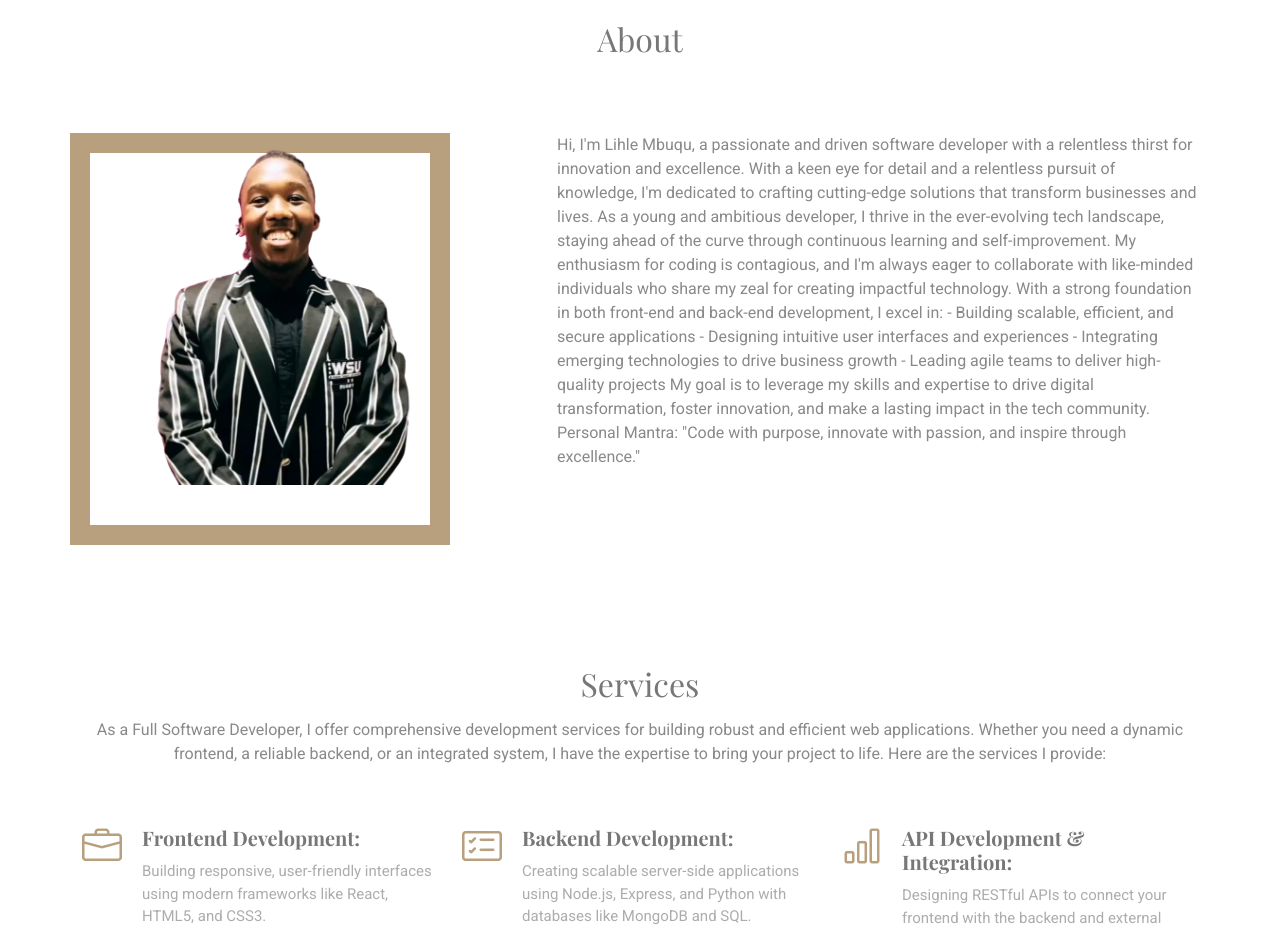
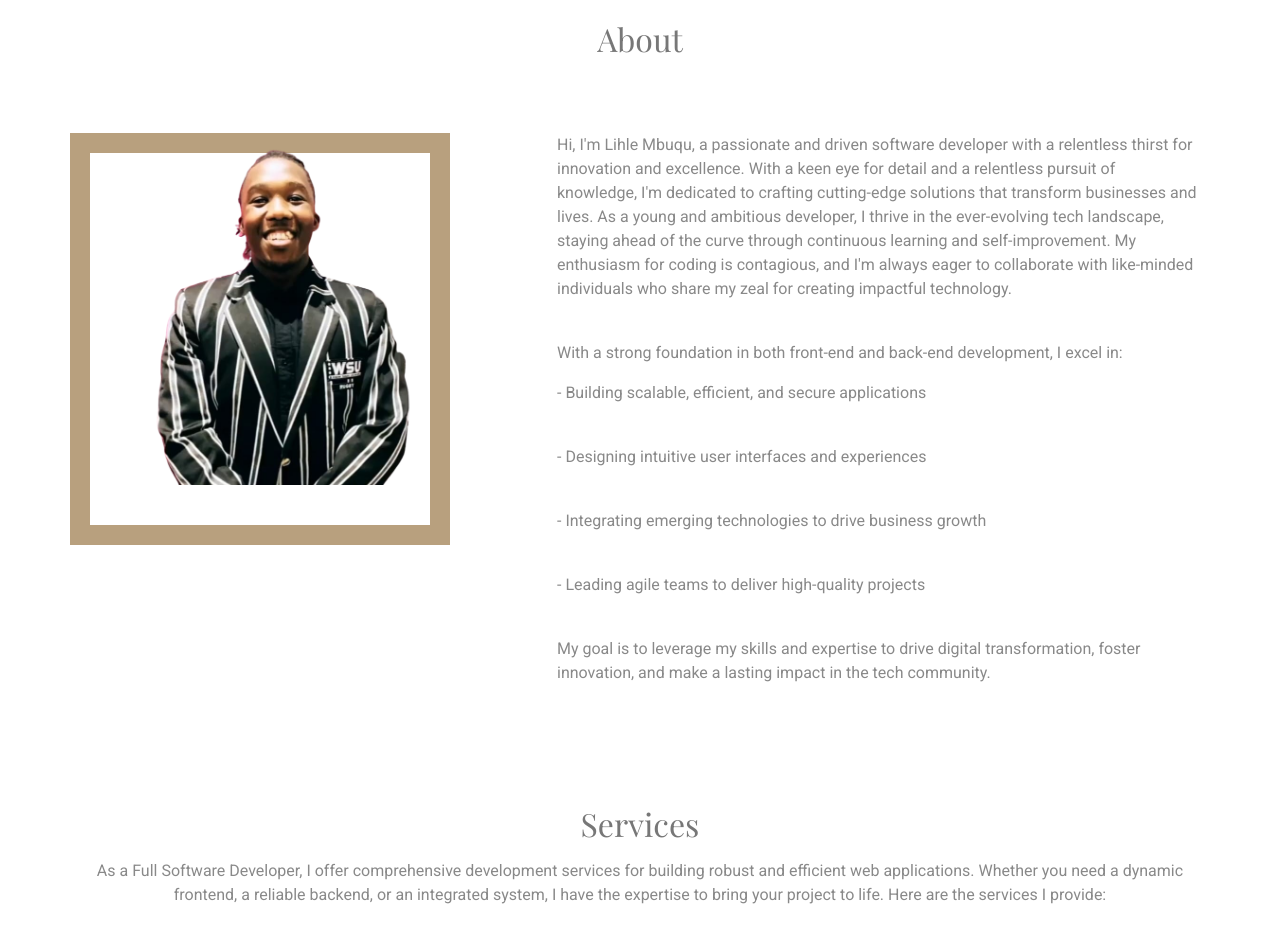
Before and after one commit to LihleLee/Lihle-Portfolio, a plain HTML site: page index.html in a window 1280 px wide. Shown: the part 840-1773 px from the top of the page. Drawn offline with nearby package versions, Linux system fonts and the light colour scheme; a web font is replaced by a local one.

Commit message:
About section

```diff
--- a/index.html
+++ b/index.html
@@ -94,21 +94,17 @@
               <p>
                 Hi, I'm Lihle Mbuqu, a passionate and driven software developer with a relentless thirst for innovation and excellence. With a keen eye for detail and a relentless pursuit of knowledge, I'm dedicated to crafting cutting-edge solutions that transform businesses and lives.
 
-                As a young and ambitious developer, I thrive in the ever-evolving tech landscape, staying ahead of the curve through continuous learning and self-improvement. My enthusiasm for coding is contagious, and I'm always eager to collaborate with like-minded individuals who share my zeal for creating impactful technology.
+                As a young and ambitious developer, I thrive in the ever-evolving tech landscape, staying ahead of the curve through continuous learning and self-improvement. My enthusiasm for coding is contagious, and I'm always eager to collaborate with like-minded individuals who share my zeal for creating impactful technology.</p><br>
 
-                With a strong foundation in both front-end and back-end development, I excel in:
+              <p> With a strong foundation in both front-end and back-end development, I excel in:</p>
 
-                - Building scalable, efficient, and secure applications
-                - Designing intuitive user interfaces and experiences
-                - Integrating emerging technologies to drive business growth
-                - Leading agile teams to deliver high-quality projects
+               <p> - Building scalable, efficient, and secure applications</p><br>
+               <p>- Designing intuitive user interfaces and experiences</p><br>
+               <p> - Integrating emerging technologies to drive business growth</p><br>
+               <p> - Leading agile teams to deliver high-quality projects</p><br>
 
-                My goal is to leverage my skills and expertise to drive digital transformation, foster innovation, and make a lasting impact in the tech community.
+               <p> My goal is to leverage my skills and expertise to drive digital transformation, foster innovation, and make a lasting impact in the tech community.</><br>
 
-                Personal Mantra:
-
-                "Code with purpose, innovate with passion, and inspire through excellence."
-              </p>
 
           </div>
         </div>
```
